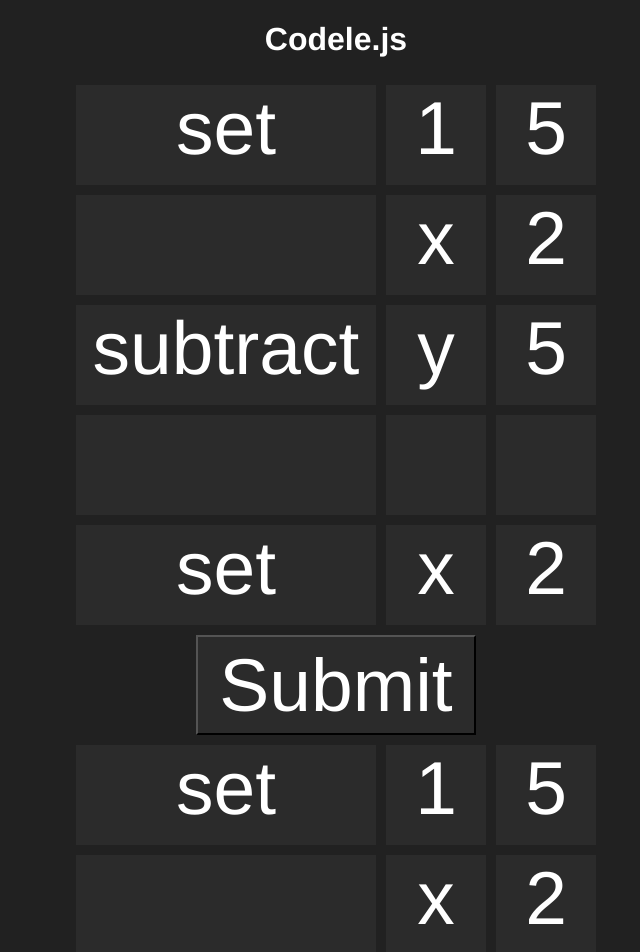
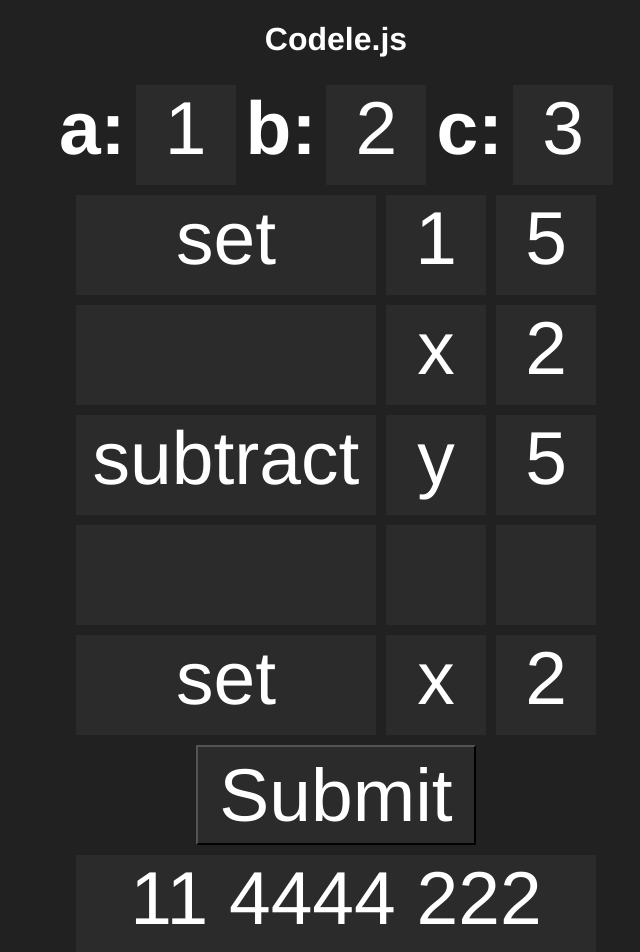
Before and after one commit to JakeMullins/codele, a Vue app: page / in a window 1280 px wide. Shown: the top 952 px of the page, without its empty margins (304-944 px from the left). Built offline with nearby package versions, Linux system fonts and the light colour scheme.

Commit message:
Added result and inital conditions formatting, starting interpreter

```diff
--- a/src/components/GameRow.vue
+++ b/src/components/GameRow.vue
@@ -1,5 +1,19 @@
 <template>
   <div class="guess">
+    <div class="initialConditions">
+      <div class="initialCondition" id="cond1">
+        <h1 class="label">a:</h1>
+        <div class="initialValue">1</div>
+      </div>
+      <div class="initialCondition" id="cond2">
+        <h1 class="label">b:</h1>
+        <div class="initialValue">2</div>
+      </div>
+      <div class="initialCondition" id="cond3">
+        <h1 class="label">c:</h1>
+        <div class="initialValue">3</div>
+      </div>
+    </div>
     <div class="row" id="row1">
       <div
         v-bind:class="this.$props.fieldStates[1].function"
@@ -114,7 +128,12 @@
         {{ input[5].arg2 }}
       </div>
     </div>
-    <button class="button-unpressed" id="button" @click="submitGuess()">Submit</button>
+    <div class="end">
+      <button class="button-unpressed" id="button" @click="submitGuess()">
+        Submit
+      </button>
+     <div class="result">11 4444 222</div>
+    </div>
   </div>
 </template>
 
@@ -126,17 +145,19 @@
     correct: Object,
     input: Object,
     rowId: Number,
-    fieldStates: Object,
+    fieldStates: Object
   },
   methods: {
     // Sets current ID =
     fieldSelect(field) {
-      this.currentId = field;
-      // Emit the row and whether it is a func or 1 of 2 arge
-      this.$emit("fieldSelected", this.currentId);
+      if (this.$props.rowId == this.$props.input.currSelectedRow) {
+        this.currentId = field;
+        // Emit the row and whether it is a func or 1 of 2 arge
+        this.$emit("fieldSelected", this.currentId);
+      }
     },
     submitGuess() {
-      if(this.$props.input.currSelectedRow == this.$props.rowId){
+      if (this.$props.input.currSelectedRow == this.$props.rowId) {
         this.$emit("guessSubmitted");
       }
     }
@@ -179,7 +200,7 @@
         "4-arg2",
         "5-arg1",
         "5-arg2"
-      ],
+      ]
     };
   }
 };
@@ -193,7 +214,7 @@
 
 .button-unpressed {
   display: inline-block;
-  width:280px;
+  width: 280px;
   height: 100px;
   background-color: #2b2b2b;
   color: #fff;
@@ -204,9 +225,39 @@
 
 .button-pressed {
   display: inline-block;
-  width:280px;
+  width: 280px;
   height: 100px;
   background-color: #5b5b5b;
+  color: #fff;
+  margin: 5px;
+  font-size: 75px;
+  vertical-align: middle;
+}
+
+.initialConditions {
+  display: flex;
+  justify-content: center;
+  vertical-align: center;
+}
+
+.initialCondition {
+  display: flex;
+  justify-content: center;
+}
+
+.label {
+  display: inline-block;
+  color: #fff;
+  margin: 5px;
+  font-size: 75px;
+  vertical-align: middle;
+}
+
+.initialValue {
+  display: inline-block;
+  width: 100px;
+  height: 100px;
+  background-color: #2b2b2b;
   color: #fff;
   margin: 5px;
   font-size: 75px;
@@ -217,6 +268,21 @@
   box-sizing: border-box;
   text-align: center;
   vertical-align: center;
+}
+
+.end {
+  display: box;
+}
+
+.result {
+  display: inline-block;
+  width: 520px;
+  height: 100px;
+  background-color: #2b2b2b;
+  color: #fff;
+  margin: 5px;
+  font-size: 75px;
+  vertical-align: middle;
 }
 
 .function-unselected {
--- a/src/views/GameView.vue
+++ b/src/views/GameView.vue
@@ -8,6 +8,17 @@
         <div id="documentation"></div>
         <div id="board" style="width: 700px; height: 420px">
           <!--Dynamically assign row strings based on keyboard inputs-->
+          <div v-if="this.$data.input.currSelectedRow >= 1">
+            <GameRow
+              :rowId="1"
+              v-bind:correct="currExpression"
+              v-bind:input="input"
+              v-bind:fieldStates="defaultStates"
+              @fieldSelected="changeSelected($event, data)"
+              @guessSubmitted="guessSubmitted(1)"
+            />
+          </div>
+          <div v-else>
             <GameRow
               :rowId="1"
               v-bind:correct="currExpression"
@@ -16,6 +27,8 @@
               @fieldSelected="changeSelected($event, data)"
               @guessSubmitted="guessSubmitted(1)"
             />
+            </div>
+          <div v-if="this.$data.input.currSelectedRow >= 2">
             <GameRow
               :rowId="2"
               v-bind:correct="currExpression"
@@ -24,6 +37,8 @@
               @fieldSelected="changeSelected($event, data)"
               @guessSubmitted="guessSubmitted(2)"
             />
+          </div>
+          <div v-if="this.$data.input.currSelectedRow >= 3">
             <GameRow
               :rowId="3"
               v-bind:correct="currExpression"
@@ -32,6 +47,7 @@
               @fieldSelected="changeSelected($event, data)"
               @guessSubmitted="guessSubmitted(3)"
             />
+          </div>
         </div>
       </div>
     </div>
@@ -109,6 +125,33 @@
         },
         currSelectedField: -1,
         currSelectedRow: 1
+      },
+      defaultStates: {
+        1: {
+          function: "function-unselected",
+          arg1: "argument-unselected",
+          arg2: "argument-unselected"
+        },
+        2: {
+          function: "function-unselected",
+          arg1: "argument-unselected",
+          arg2: "argument-unselected"
+        },
+        3: {
+          function: "function-unselected",
+          arg1: "argument-unselected",
+          arg2: "argument-unselected"
+        },
+        4: {
+          function: "function-unselected",
+          arg1: "argument-unselected",
+          arg2: "argument-unselected"
+        },
+        5: {
+          function: "function-unselected",
+          arg1: "argument-unselected",
+          arg2: "argument-unselected"
+        }
       },
       fieldStates: {
         1: {
```
Lines whose indentation alone changed are shown as unchanged.
